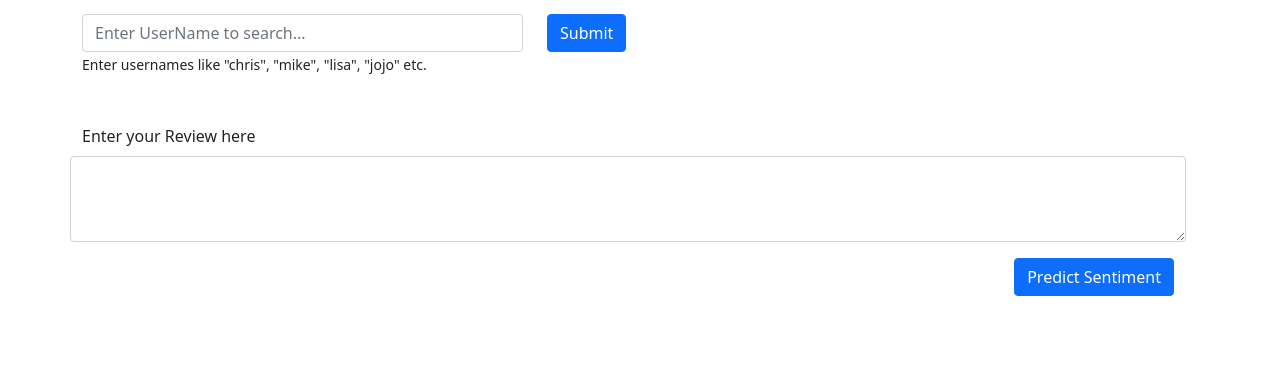
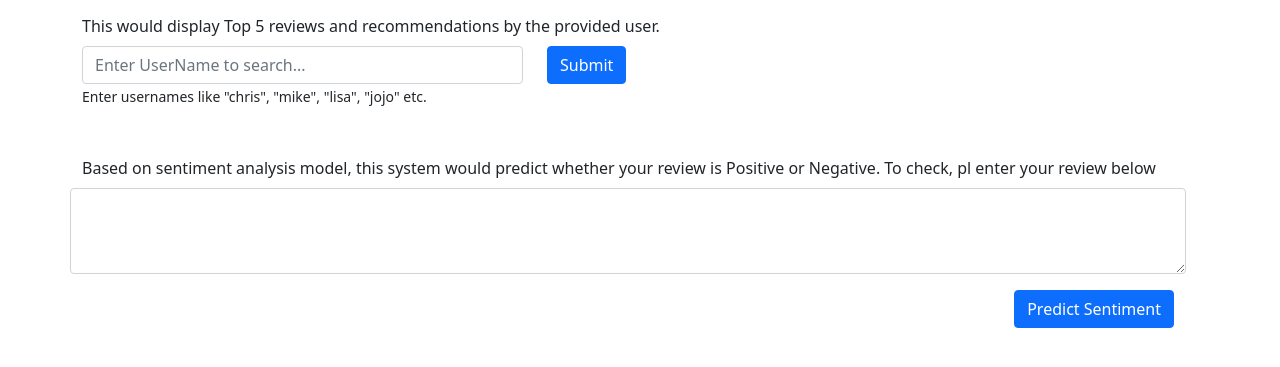
Before and after one commit to dhapola/sentiment-based-product-recommendation-system, a Flask app: page / in a window 1280 px wide. Shown: the part 56-423 px from the top of the page. Run offline with Flask 2, Linux system fonts and the light colour scheme; parts of the project's set-up code (start-up, migrations or seed data) failed here and were passed over.

Commit message:
updated labels

```diff
--- a/templates/index.html
+++ b/templates/index.html
@@ -26,6 +26,7 @@
       <form action="/predict" method="post">
         <div class="row vstack gap-3">
           <div class="row">
+            <label for="userName" class="form-label">This would display Top 5 reviews and recommendations by the provided user.</label>
             <div class="col-sm-5">
               <input
                 class="form-control"
@@ -46,7 +47,7 @@
             {% if row_data %}
             <table class="table table-striped table-hover">
               <caption>
-                List of Top 5 Recommended Products
+                List of Top 5 Recommended Products by the User
               </caption>
               <thead>
                 <tr>
@@ -80,7 +81,7 @@
         <div class="row vstack gap-3">
           <div class="row">
             <label for="reviewText" class="form-label"
-              >Enter your Review here</label
+              >Based on sentiment analysis model, this system would predict whether your review is Positive or Negative. To check, pl enter your review below</label
             >
             <textarea
               class="form-control"
@@ -101,11 +102,12 @@
           <div class="row">
             {% if sentiment == 1%}
             <div class="alert alert-success" role="alert">
-              Entered Review Text is predicted to be Positive
+              Congratulations! Your review is predicted to be a "Positive" review.
+
             </div>
             {% elif sentiment == 0%}
             <div class="alert alert-danger" role="alert">
-              Entered Review Text is predicted to be Negative
+              Unfortunately, your review is predicted to be a "Negative" review.
             </div>
             {% endif %}
           </div>
```
